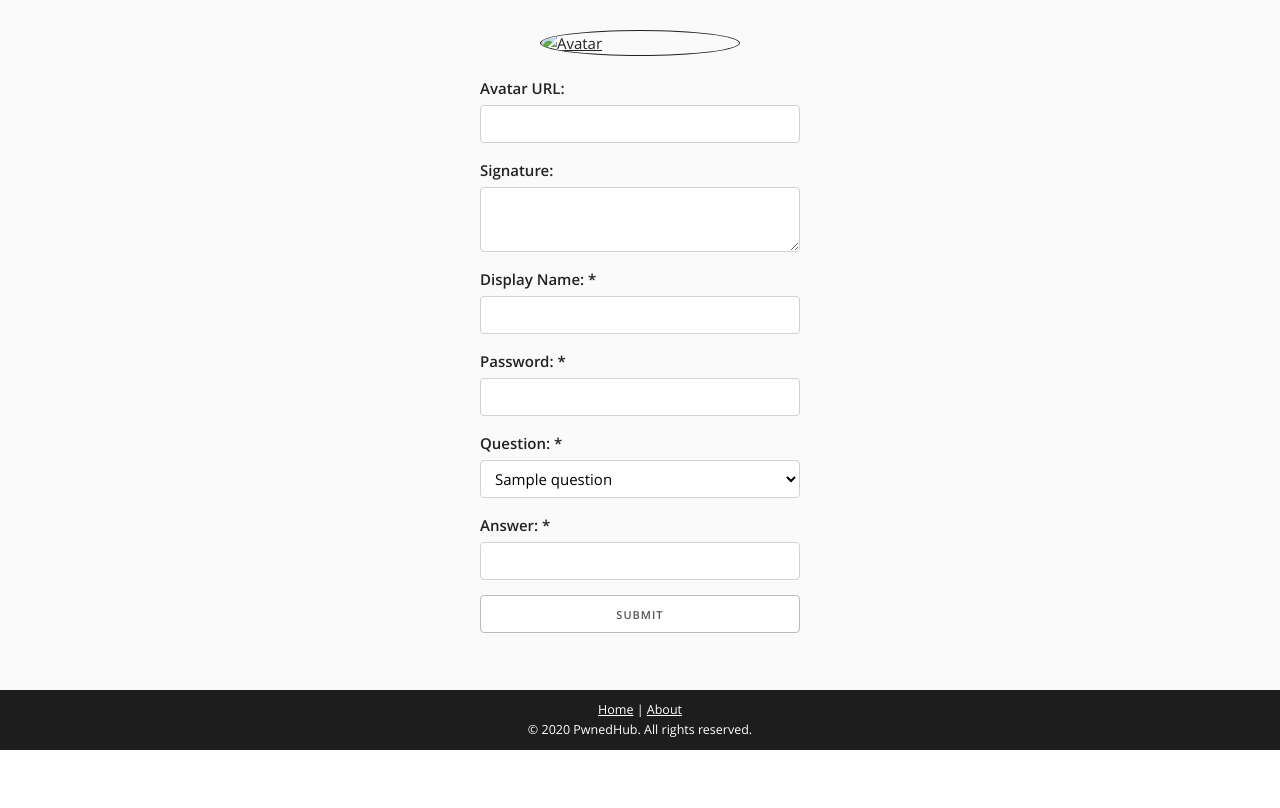
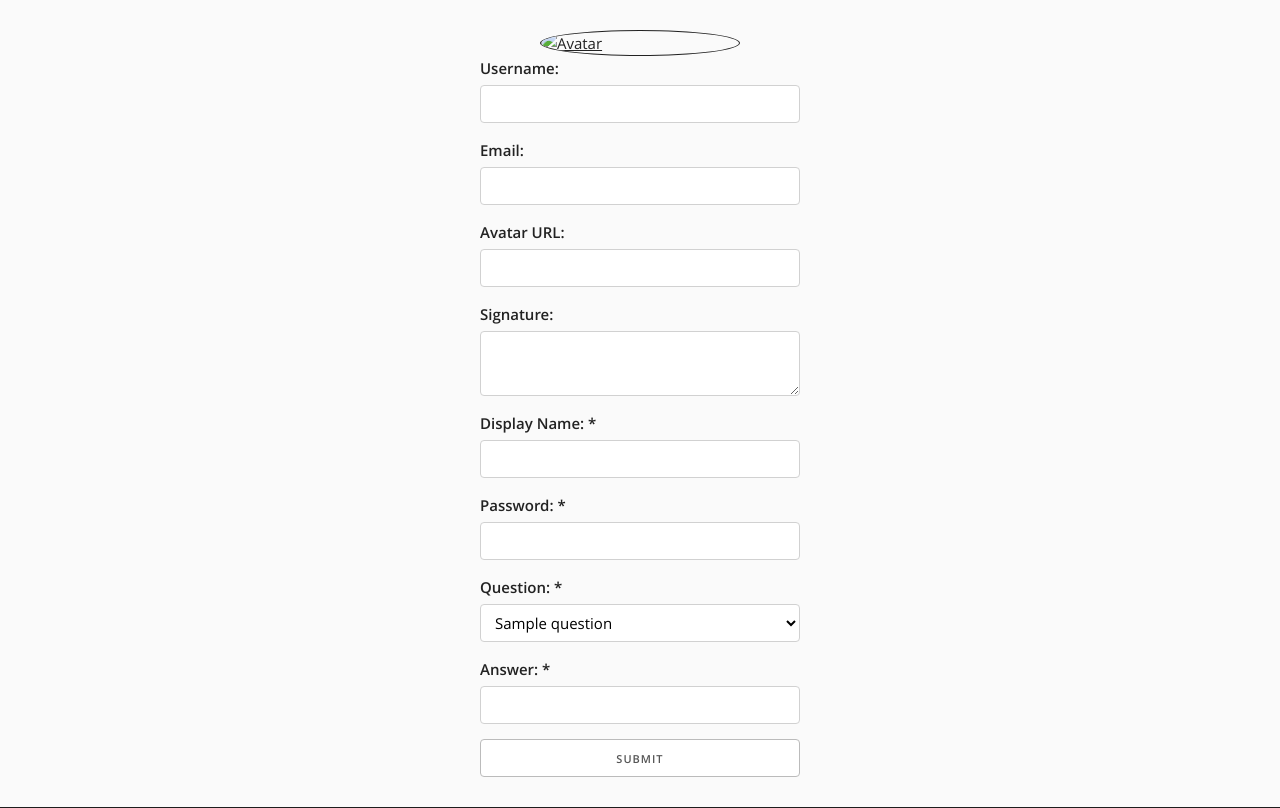
Before and after one commit to practisec/pwnedhub, a Python web app: template pwnedhub/templates/profile.html in a window 1280 px wide. Shown: the part 50-858 px from the top of the page. Before the commit the page ends 800 px from the top, so only its background shows below. Run offline with Jinja, Linux system fonts and the light colour scheme; the template is opened without the code that fills it: most values are stand-ins (such as "Sample title", 1, 10 or a date in 2020).

Commit message:
Added an email attribute to the User model to better support the Google OpenID Connect flow.

```diff
--- a/common/models.py
+++ b/common/models.py
@@ -131,6 +131,7 @@
 class User(BaseModel):
     __tablename__ = 'users'
     username = db.Column(db.String(255), nullable=False, unique=True)
+    email = db.Column(db.String(255), nullable=False, unique=True)
     name = db.Column(db.String(255), nullable=False)
     avatar = db.Column(db.Text)
     signature = db.Column(db.Text)
@@ -227,6 +228,10 @@
     def get_by_username(username):
         return User.query.filter_by(username=username).first()
 
+    @staticmethod
+    def get_by_email(email):
+        return User.query.filter_by(email=email).first()
+
     def serialize(self, public=False):
         if public:
             return {
@@ -237,6 +242,7 @@
             'id': self.id,
             'created': self.created_as_string,
             'username': self.username,
+            'email': self.email,
             'name': self.name,
             'notes': self.notes,
             'role': self.role_as_string,
--- a/pwnedhub.sql
+++ b/pwnedhub.sql
@@ -210,6 +210,7 @@
   `created` datetime NOT NULL,
   `modified` datetime NOT NULL,
   `username` varchar(255) NOT NULL,
+  `email` varchar(255) NOT NULL,
   `name` varchar(255) NOT NULL,
   `avatar` text,
   `signature` text,
@@ -220,7 +221,8 @@
   `role` int(11) NOT NULL,
   `status` int(11) NOT NULL,
   PRIMARY KEY (`id`),
-  UNIQUE KEY `username` (`username`)
+  UNIQUE KEY `username` (`username`),
+  UNIQUE KEY `email` (`email`)
 ) ENGINE=InnoDB AUTO_INCREMENT=5 DEFAULT CHARSET=latin1;
 /*!40101 SET character_set_client = @saved_cs_client */;
 
@@ -230,7 +232,7 @@
 
 LOCK TABLES `users` WRITE;
 /*!40000 ALTER TABLE `users` DISABLE KEYS */;
-INSERT INTO `users` VALUES (1,'2019-02-16 01:51:59','2019-02-16 01:51:59','admin','Administrator','/images/avatars/admin.png','All your base are belong to me.','EAoFAQYYGgEKBgwQ',1,'Ralf',NULL,0,1),(2,'2019-02-16 04:46:27','2019-02-16 04:46:27','Cooperman','Cooper','/images/avatars/c-man.png','Gamer, hacker, and basketball player. Energy sword FTW!','JxdbBwtAFwoZVFo=',3,'Augusta',NULL,1,1),(3,'2019-02-16 04:47:14','2019-02-16 04:47:14','Babygirl#1','Taylor','/images/avatars/wolf.jpg','Wolf in a past life. Nerd in the current. Johnny 5 is indeed alive.','EAoZAAwXBw0EABoREQQfBgwGChYfExkYFg==',2,'Rocket',NULL,1,1),(4,'2019-02-16 04:48:19','2019-02-16 04:48:19','Hack3rPrincess','Tanner','/images/avatars/kitty.jpg','I might be small, cute, and cuddly, but remember... dynamite comes in small tightly wrapped packages that go boom.','Cw4IFkcXHAhES1pCXA==',0,'Drumstick',NULL,1,1);
+INSERT INTO `users` VALUES (1,'2019-02-16 01:51:59','2019-02-16 01:51:59','admin','admin@pwnedhub.com','Administrator','/images/avatars/admin.png','All your base are belong to me.','EAoFAQYYGgEKBgwQ',1,'Ralf',NULL,0,1),(2,'2019-02-16 04:46:27','2019-02-16 04:46:27','Cooperman','cooper@pwnedhub.com','Cooper','/images/avatars/c-man.png','Gamer, hacker, and basketball player. Energy sword FTW!','JxdbBwtAFwoZVFo=',3,'Augusta',NULL,1,1),(3,'2019-02-16 04:47:14','2019-02-16 04:47:14','Babygirl#1','taylor@pwnedhub.com','Taylor','/images/avatars/wolf.jpg','Wolf in a past life. Nerd in the current. Johnny 5 is indeed alive.','EAoZAAwXBw0EABoREQQfBgwGChYfExkYFg==',2,'Rocket',NULL,1,1),(4,'2019-02-16 04:48:19','2019-02-16 04:48:19','Hack3rPrincess','tanner@pwnedhub.com','Tanner','/images/avatars/kitty.jpg','I might be small, cute, and cuddly, but remember... dynamite comes in small tightly wrapped packages that go boom.','Cw4IFkcXHAhES1pCXA==',0,'Drumstick',NULL,1,1);
 /*!40000 ALTER TABLE `users` ENABLE KEYS */;
 UNLOCK TABLES;
 /*!40103 SET TIME_ZONE=@OLD_TIME_ZONE */;
--- a/pwnedhub/templates/profile.html
+++ b/pwnedhub/templates/profile.html
@@ -2,8 +2,11 @@
 {% block body %}
 <div class="flex-width-4 flex-offset-4 flex-basis-4 profile">
     <div class="avatar"><a class="center" href="{{ url_for('core.profile_view', uid=user.id) }}"><img class="circular bordered-dark" src="{{ user.avatar_or_default|safe }}" title="Avatar" /></a></div>
-    <div class="center-content"><h3>{{ user.username }}</h3></div>
     <form class="flex-column" action="{{ url_for('core.profile_change') }}" method="post">
+        <label for="username">Username:</label>
+        <input name="username" type="text" value="{{ user.username }}" disabled />
+        <label for="email">Email:</label>
+        <input name="email" type="text" value="{{ user.email }}" disabled />
         <label for="avatar">Avatar URL:</label>
         <input name="avatar" type="text" value="{{ user.avatar or '' }}" />
         <label for="signature">Signature:</label>
--- a/pwnedhub/templates/register.html
+++ b/pwnedhub/templates/register.html
@@ -4,6 +4,8 @@
     <form class="flex-column" action="{{ url_for('auth.register') }}" method="post">
         <label for="username">Username: *</label>
         <input name="username" type="text" />
+        <label for="email">Email: *</label>
+        <input name="email" type="text" />
         <label for="name">Display Name: *</label>
         <input name="name" type="text" />
         <label for="avatar">Avatar URL:</label>
```
Also changed, not shown: pwnedhub/views/auth.py (+21 -17 lines).
